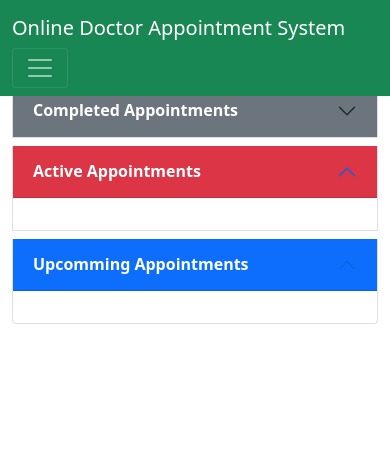
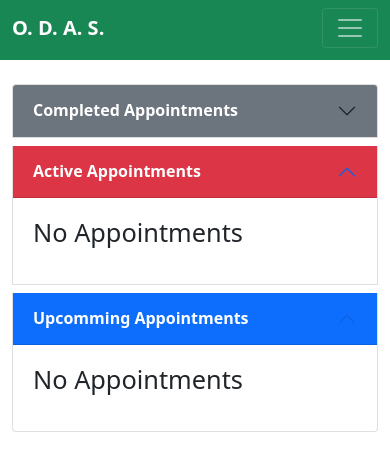
Before and after one commit to adaksritiman24/Online-Doctor-Appointment-System, a Django app: page /appointments/patient/ in a window 390 px wide. Shown: the top 471 px of the page. Run offline with Django 3.2, Linux system fonts and the light colour scheme; a user stored in the database is signed in; data comes from the database, SQL or seed files in the repository; both versions use the stored data as it was after the commit; some libraries are stand-ins or nearby versions.

Commit message:
appointments bug fixed, page made responsive

```diff
--- a/odas/mainapp/views.py
+++ b/odas/mainapp/views.py
@@ -85,11 +85,14 @@ def PatientAppointmentPage(request):
         "end" : timezone.make_aware(datetime.now() + timedelta(minutes=30)),
     }
     appointments = Appointment.objects.filter(patient = request.user)
-
+    app_over = appointments.filter(Q(date_time_end__lt = current['start']))
+    app_active = appointments.filter(Q(date_time_end__gte = current['start']) & Q(date_time_start__lte = current['start']))
+    app_upcomming = appointments.filter(Q(date_time_start__gt = current['start']))
 
     context = {
-        'appointments': appointments,
-        'current' : current,
+        'app_over':app_over,
+        'app_active': app_active,
+        'app_upcomming': app_upcomming,
     }
     return render(request,"patient/patient-appointment.html",context= context)
 
--- /dev/null
+++ b/odas/static/patient/js/extends.js
@@ -0,0 +1 @@
+console.log("Extends working");
--- a/odas/templates/patient/base.html
+++ b/odas/templates/patient/base.html
@@ -21,7 +21,7 @@
   <body>
     <nav class="navbar navbar-expand-lg navbar-dark bg-success fixed-top">
       <div class="container">
-        <a class="navbar-brand" href="#">Online Doctor Appointment System</a>
+        <a class="navbar-brand" href="#"><b>O. D. A. S.</b></a>
         <button class="navbar-toggler" type="button" data-bs-toggle="collapse" data-bs-target="#navbarNav" aria-controls="navbarNav" aria-expanded="false" aria-label="Toggle navigation">
           <span class="navbar-toggler-icon"></span>
         </button>
@@ -63,5 +63,6 @@
     <script src="https://www.paypal.com/sdk/js?client-id=AXsqo2JZUs_Fy3yTqhNoOqquAH3uM0PmF5_z6nwiVoErxlT0a8vkcZ_UVZTjCZyCL7rwewioebl6UbWx&currency=USD"></script>
     <script src="{% static 'payments/payment.js' %}" type="text/javascript"></script>
     <script src="{% static 'patient/js/main.js' %}"></script>
+    <script src="{% static 'patient/js/extends.js' %}"></script>
   </body>
 </html>
--- a/odas/templates/patient/patient-appointment.html
+++ b/odas/templates/patient/patient-appointment.html
@@ -12,11 +12,12 @@
           </button>
         </h2>
         <div id="panelsStayOpen-collapseOne" class="accordion-collapse collapse" aria-labelledby="panelsStayOpen-headingOne">
-          <div class="accordion-body">
+          <div class="accordion-body" id="app-schedule-over">
 
             <!-- completed appointments -->
-            {% for appointment in appointments %}
-              {% if appointment.date_time_end < current.start %}
+            {% if app_over %}
+            {% for appointment in app_over %}
+
                 <div class="card m-3">
                   <div class="card-header">
                     Appointment No. {{appointment.id}}
@@ -24,11 +25,14 @@
                   <div class="card-body">
                     <h5 class="card-title">Date: {{appointment.date}}, Time: {{appointment.time}}</h5>
                     <p class="card-text">Appointment with Dr. {{appointment.doctor.first_name}} {{appointment.doctor.last_name}} on {{appointment.date}}</p>
-                    <a href="{% url 'main-chat-view' appointment.id %}" class="btn btn-secondary disabled" target="_blank">Appointment Over</a>
+                    <a href="{% url 'main-chat-view' appointment.id %}" class="btn btn-secondary disabled" target="_blank">Appointment is Over</a>
                   </div>
                 </div>
-              {% endif %}
+
             {% endfor %}
+            {% else %}
+                <div><p>No Appointments</p></div>
+            {% endif %}
           </div>
         </div>
       </div>
@@ -40,23 +44,33 @@
           </button>
         </h2>
         <div id="panelsStayOpen-collapseTwo" class="accordion-collapse collapse show" aria-labelledby="panelsStayOpen-headingTwo">
-          <div class="accordion-body">
+          <div class="accordion-body" id="app-schedule-active">
 
             <!-- active appointments -->
-            {% for appointment in appointments %}
-              {% if appointment.date_time_end >= current.start and appointment.date_time_start <= current.start %}
+            {% if app_active %}
+            {% for appointment in app_active %}
                 <div class="card m-3 border-danger">
                   <div class="card-header">
-                    Appointment No. {{appointment.id}}
+                    Appointment No. {{appointment.id}} <span class="text-danger m-4"><i class="bi bi-record-circle"></i><b> Active Now</b></span>
                   </div>
                   <div class="card-body">
-                    <h5 class="card-title">Date: {{appointment.date}}, Time: {{appointment.time}}</h5>
-                    <p class="card-text">Appointment with Dr. {{appointment.doctor.first_name}} {{appointment.doctor.last_name}} on {{appointment.date}}</p>
-                    <a href="{% url 'main-chat-view' appointment.id %}" class="btn btn-success" target="_blank">Start Appointment</a>
-                  </div>
+                    <div class="row">
+                      <div class="col-md-8">
+                        <h5 class="card-title">Date: {{appointment.date}}, Time: {{appointment.time}}</h5>
+                        <p class="card-text">Appointment with Dr. {{appointment.doctor.first_name}} {{appointment.doctor.last_name}} on {{appointment.date}}</p>
+                        <a href="{% url 'main-chat-view' appointment.id %}" class="btn btn-success" target="_blank">Start Appointment</a>
+                      </div>
+                      <div class="col-md-4">
+                        <p><u><small>Email:</small> <b>{{appointment.doctor.email}}</b> </u></p>
+                        <p><u><small>Contact no:</small> <b>{{appointment.doctor.contact}}</b></u></p>
+                      </div>
+                    </div>
+                    </div>
                 </div>
-              {% endif %}
             {% endfor %}
+            {% else %}
+                <div><p>No Appointments</p></div>
+            {% endif %}
           </div>
         </div>
       </div>
@@ -68,10 +82,11 @@
           </button>
         </h2>
         <div id="panelsStayOpen-collapseThree" class="accordion-collapse collapse show" aria-labelledby="panelsStayOpen-headingThree">
-          <div class="accordion-body">
+          <div class="accordion-body" id="app-schedule-upcomming">
             <!-- for upcomming appointments -->
-            {% for appointment in appointments %}
-              {% if appointment.date_time_start > current.start %}
+            {% if app_upcomming %}
+            {% for appointment in app_upcomming %}
+
                 <div class="card m-3 border-primary">
                   <div class="card-header bg-primary text-white">
                     Appointment No. {{appointment.id}}
@@ -82,8 +97,10 @@
                     <a href="{% url 'main-chat-view' appointment.id %}" class="btn btn-primary disabled" target="_blank">Upcomming</a>
                   </div>
                 </div>
-              {% endif %}
             {% endfor %}
+            {% else %}
+                <div><p>No Appointments</p></div>
+            {% endif %}
           </div>
         </div>
       </div>
--- a/odas/templates/patient/patient-dashboard.html
+++ b/odas/templates/patient/patient-dashboard.html
@@ -20,7 +20,7 @@
 
   <h3 class = "text-center">Available Doctors</h3>
   <hr>
-  <div class="d-flex justify-content-center">
+  <div class="d-flex justify-content-center" style="flex-wrap: wrap;">
     {% for doctor in doctors %}
     <div class="card border-dark" style="width: 18rem; margin:5px;">
       <div class="card-body">
```
Also changed, not shown: odas/db.sqlite3.
